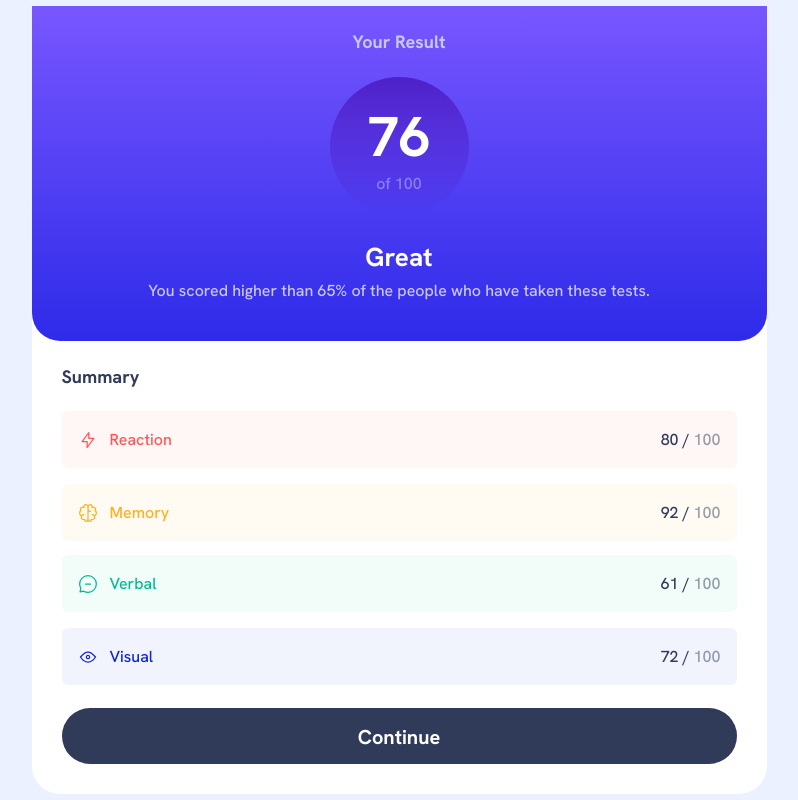
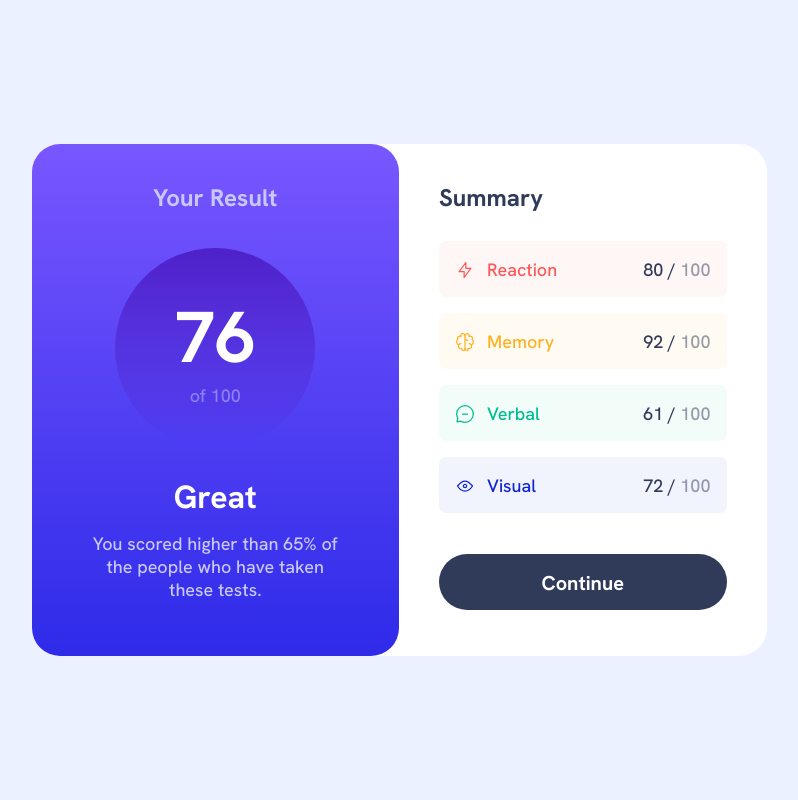
Before and after one commit to efano-dev/vanilla-results-summary-component, a plain HTML site: page index.html in a window 1280 px wide. Shown: the whole page, without its empty margins (241-1039 px from the left). Drawn offline with Linux system fonts and the light colour scheme.

Commit message:
Added CSS Styling for Desktop View

```diff
--- a/styles/style.css
+++ b/styles/style.css
@@ -67,7 +67,6 @@ main {
     min-width: 23.4375rem;
     width: 100%;
     max-width: 45.9375rem;
-    border-radius: 28px;
 }
 
 .result {
@@ -128,7 +127,7 @@ main {
     display: flex;
     align-items: center;
     padding: 1.125rem 1rem;
-    border-radius: 6px;
+    border-radius: 7px;
 }
 
 .summary__details--1 {
@@ -181,3 +180,56 @@ main {
     border: none;
     border-radius: 32px;
 }
+
+@media screen and (min-width: 40em) {
+    :root {
+        --fs-1: 4.5rem;
+        --fs-2: 2rem;
+        --fs-3: 1.5rem;
+        --fs-5: 1.125rem;
+    }
+
+    .result-summary-container {
+        grid-template-columns: repeat(2, 1fr);
+        border-radius: 28px;
+    }
+
+    .result {
+        padding: 2.375rem 3.75rem 3.4375rem;
+        border-radius: 28px;
+    }
+
+    .h-1 {
+        margin-bottom: 2.1875rem;
+    }
+
+    .result__circle {
+        width: 12.5rem;
+        height: 12.5rem;
+        margin-bottom: 1.75rem;
+    }
+
+    .result__status {
+        margin-bottom: 0.875rem;
+    }
+
+    .summary {
+        padding: 2.375rem 2.5rem 2.875rem;
+    }
+
+    .h-2 {
+        margin-bottom: 1.75rem;
+    }
+
+    .summary__details {
+        padding: 1.0625rem 1rem 1rem;
+    }
+
+    .summary__details--3 {
+        margin-top: 1rem;
+    }
+
+    .summary__button {
+        margin-top: 2.5625rem;
+    }
+}
```
